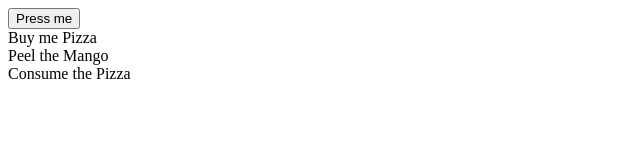
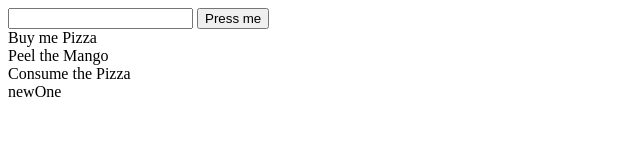
Before and after one commit to shawasty/JS-Refresher, a plain HTML site: page todo.html in a window 1280 px wide. Both pictures are taken after a click on the button "Press me". Shown: the whole page, without its empty margins (0-640 px from the left). Drawn offline with Linux system fonts and the light colour scheme.

Commit message:
destructured

```diff
--- a/todo.html
+++ b/todo.html
@@ -1,25 +1,32 @@
 <html>
+    <head>
+        <title>My Todo App</title>
+    </head>
     <body>
-        <head>
-            <title>My Todo App</title>
-        </head>
-    <button>Press me</button>
+        <input id="todo-title" type="text">
+        <button onclick="addTodo()">Press me</button>
 
 
     <script>
-        let todo1 = " Buy me Pizza"
-        let todo2 = " Peel the Mango"
-        let todo3 = " Consume the  Pizza"
 
-        function addTodo (todoTitle){
+        let todos = [ " Buy me Pizza", " Peel the Mango", " Consume the  Pizza", "newOne" ]
+
+        todos.forEach(function (todoTitle) {
             let element = document.createElement("div");
             element.innerText = todoTitle;
             document.body.appendChild(element);
+
+        })
+
+        function addTodo() {
+            let textbox = document.getElementById('todo-title');
+            let title = textbox.value;
+
+            todos.push(title)
+
         }
 
-        addTodo(todo1)
-        addTodo(todo2)
-        addTodo(todo3)
+
 
 
 
```
